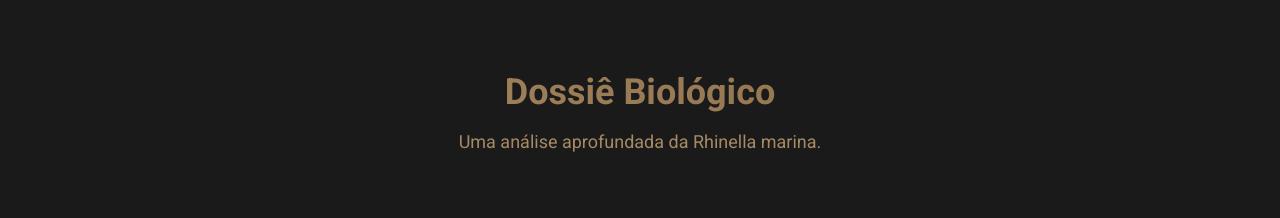
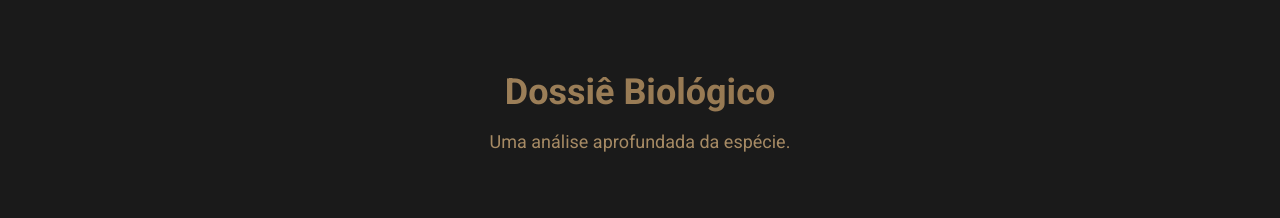
Before and after one commit to joaopedrocezar/site-cururu, a Next.js app: page / in a window 1280 px wide. Shown: the part 840-1058 px from the top of the page. Built offline with nearby package versions, Linux system fonts and the light colour scheme.

Commit message:
UpdateToadDate.js
Nomes sem Formatação

```diff
--- a/src/components/DossierSection.js
+++ b/src/components/DossierSection.js
@@ -10,7 +10,7 @@ export default function DossierSection({ toadData }) {
       <div className="container mx-auto px-6 max-w-7xl">
         <div className="text-center mb-16 scroll-animate">
           <h2 className="text-3xl md:text-4xl font-extrabold text-gradient">Dossiê Biológico</h2>
-          <p className="mt-4 text-lg text-text-secondary">Uma análise aprofundada da Rhinella marina.</p>
+          <p className="mt-4 text-lg text-text-secondary">Uma análise aprofundada da espécie.</p>
         </div>
 
         <div className="bg-surface rounded-lg shadow-lg flex flex-col lg:flex-row min-h-[600px]">
--- a/src/data/toadData.js
+++ b/src/data/toadData.js
@@ -22,7 +22,7 @@ export const toadData = {
         {
           label: "Habitat",
           value: "Florestas, savanas, áreas urbanas",
-          description: "A *Rhinella marina* exibe uma plasticidade de habitat extraordinária. Nativa de uma área que se estende do Vale do Rio Grande, no Texas, até a Amazônia central, ela prospera em florestas subtropicais, pastagens, bosques e até dunas de areia. Sua adaptabilidade permitiu a colonização de ecossistemas alterados pelo homem, como jardins, pastagens e valas de drenagem, exigindo apenas acesso a corpos d'água para reprodução."
+          description: "A espécie exibe uma plasticidade de habitat extraordinária. Nativa de uma área que se estende do Vale do Rio Grande, no Texas, até a Amazônia central, ela prospera em florestas subtropicais, pastagens, bosques e até dunas de areia. Sua adaptabilidade permitiu a colonização de ecossistemas alterados pelo homem, como jardins, pastagens e valas de drenagem, exigindo apenas acesso a corpos d'água para reprodução."
         },
         {
           label: "Origem e Distribuição",
```
